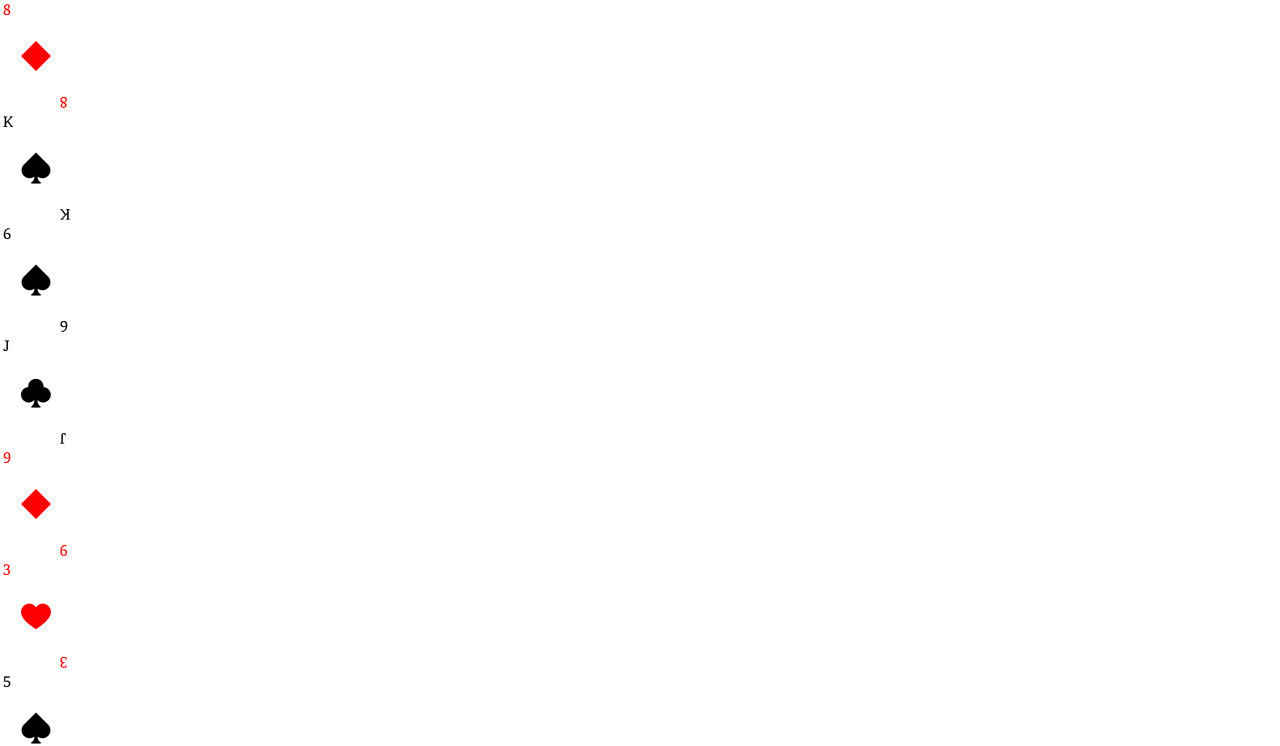
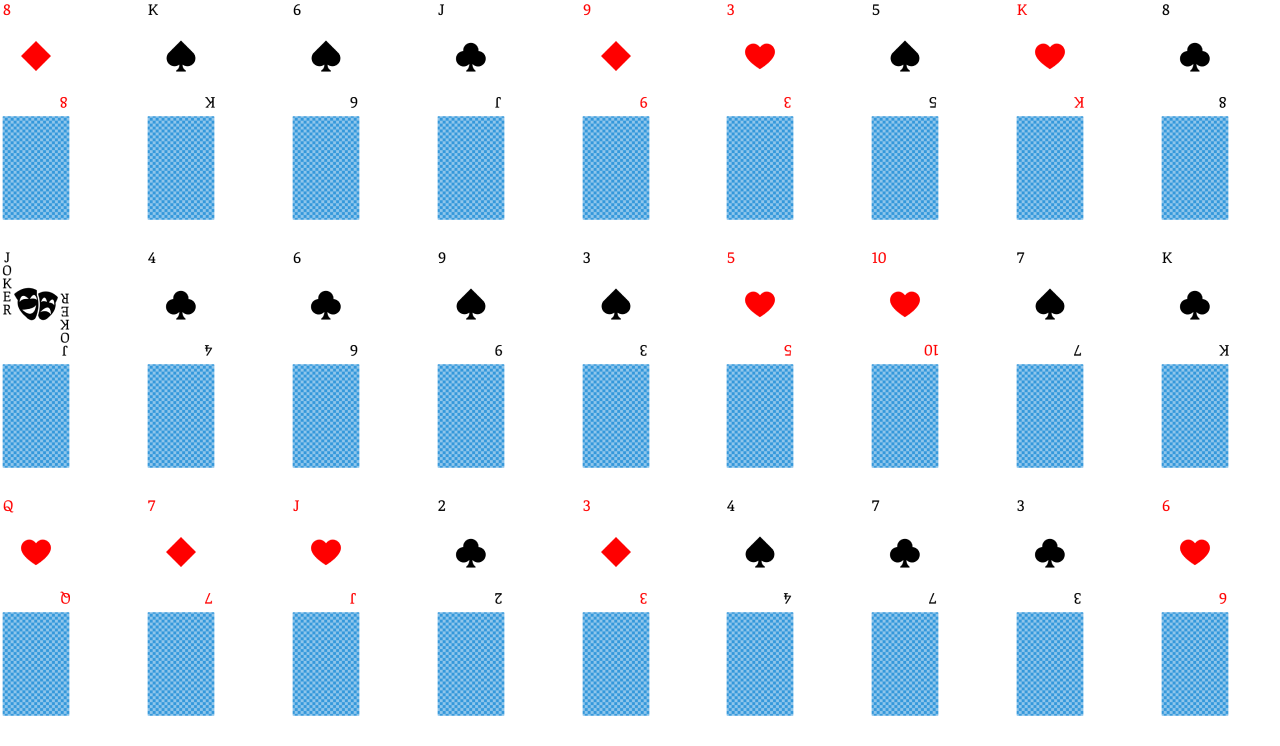
Before and after one commit to keithzano/memory-card-game, a Next.js app: page / in a window 1280 px wide. Shown: the top 746 px of the page. Built offline with nearby package versions, Linux system fonts and the light colour scheme.

Commit message:
Add Card choice functionality
Added the functionaly to chose twon cards from the deck for comparison
perposes

```diff
--- a/src/app/components/Deck.tsx
+++ b/src/app/components/Deck.tsx
@@ -4,7 +4,10 @@ import { SingleCard } from "./SingleCard";
 
 export const Deck = ()=>{
     const [cards, setCards] = useState<Card[]>([])
+    const [choiceOne, setChoiceOne] = useState<Card>();
+    const [choiceTwo, setChoiceTwo] = useState<Card>();
 
+    //Initialising the Deck
     useEffect(()=>{
         const suits:string[] = ['hearts', 'diamonds', 'clubs', 'spades'];
         const ranks:string[] = ['A', '2', '3', '4', '5', '6', '7', '8', '9', '10', 'J', 'Q', 'K'];
@@ -37,14 +40,25 @@ export const Deck = ()=>{
         setCards(shuffle(deck));
     },[])
 
-    console.log(cards)
+    //Updating the state with the value for the first and secnd clicked card
+    const handleChoice =(card:Card) =>{
+        choiceOne ? setChoiceTwo(card) : setChoiceOne(card);
+    }
+
+    console.log(choiceOne, choiceTwo)
 
     return (
-        cards.map(card=>(
+       <section>
+        <div className="grid grid-cols-9 gap-6">
+            {cards.map(card=>(
             <SingleCard
                 card={card}
                 key={card.id}
+                handleChoice= {handleChoice}
             />
         ))
+            }
+        </div>
+       </section>
     )
 }
--- a/src/app/components/SingleCard.tsx
+++ b/src/app/components/SingleCard.tsx
@@ -1,7 +1,12 @@
 import Image from "next/image"
 import { Card } from "../utils/Types"
 
-export const SingleCard = ({card}: {card:Card})=>{
+export const SingleCard = ({card, handleChoice}: {card:Card; handleChoice:any})=>{
+
+    const handleCardClick = () => {
+        handleChoice(card)
+    }
+
     return (
         <div>
             <Image
@@ -10,6 +15,13 @@ export const SingleCard = ({card}: {card:Card})=>{
                 width={72}
                 height={112}
             />
+            <Image
+                src={"/images/cards/card_back.png"}
+                alt={ "back of the card"}
+                width={72}
+                height={112}
+                onClick={handleCardClick}
+            />
         </div>
     )
 }
```
